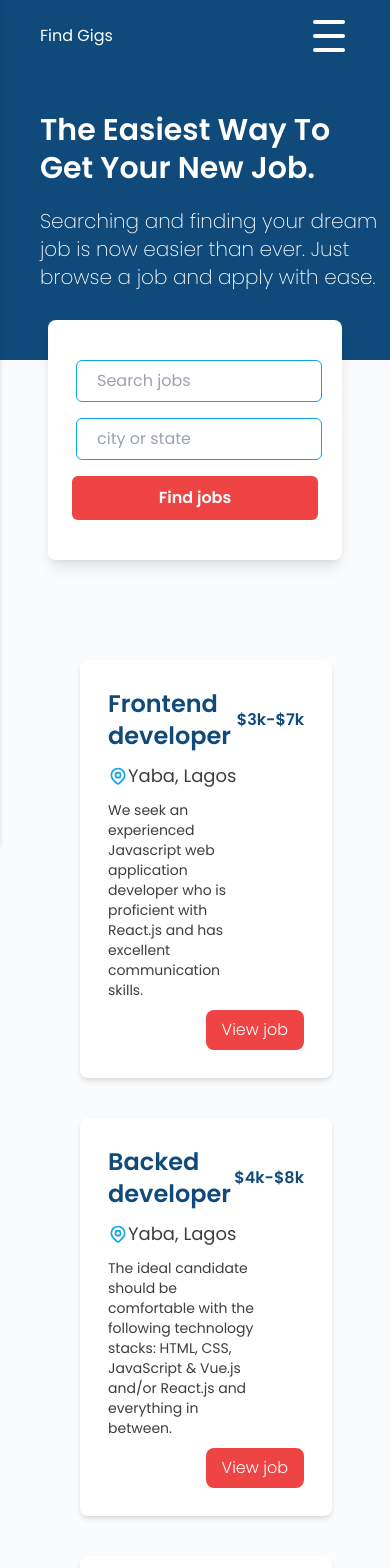
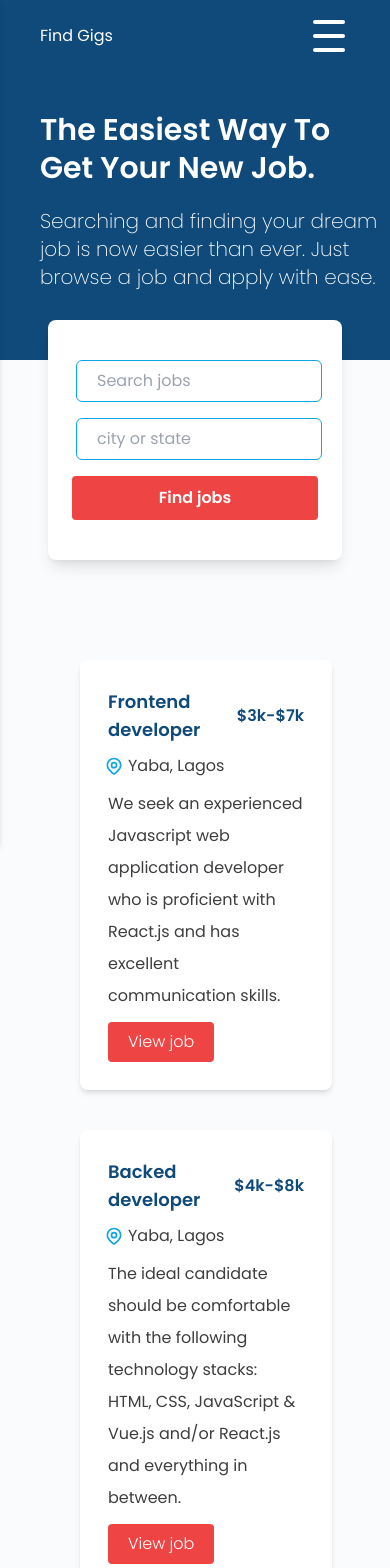
Before and after one commit to Ademayowa/jobapp-v3, a Next.js app: page / in a window 390 px wide. Shown: the top 1568 px of the page. Built offline with nearby package versions, Linux system fonts and the light colour scheme.

Commit message:
refactored jobs

```diff
--- a/components/Jobs.js
+++ b/components/Jobs.js
@@ -14,22 +14,24 @@ export default function Jobs({ job }) {
           className='col-span-10 lg:col-span-4 mx-auto rounded-lg shadow-md my-5 bg-white p-7 cursor-pointer'
         >
           <div className='flex items-center text-blueColor font-bold'>
-            <h2 className='flex flex-1 text-blueColor text-2xl font-bold'>
+            <h2 className='flex flex-1 text-blueColor text-lg md:text-2xl font-bold'>
               {job.role}
             </h2>
             <p>{job.salary}</p>
           </div>
 
-          <div className='flex items-center mt-2.5'>
-            <LocationMarkerIcon className='h-5 w-5 text-sky-500' />
-            <p className='text-[#3E3E40] text-lg'>{job.location}</p>
+          <div className='flex items-center space-x-1 mt-2.5'>
+            <LocationMarkerIcon className='h-5 w-5 text-sky-500 -ml-1' />
+            <p className='text-grayColor text-base md:text-lg'>
+              {job.location}
+            </p>
           </div>
-          <p className='text-[#3E3E40] text-sm mt-2.5 w-3/4'>
+          <p className='text-grayColor text-base mt-2.5 !w-full md:w-3/4 leading-8'>
             {job.description}
           </p>
 
-          <div className='flex justify-end mt-2.5'>
-            <button className='rounded-lg bg-red-500 px-4 py-2 text-white font-light'>
+          <div className='flex mt-2.5'>
+            <button className='rounded bg-red-500 px-5 py-2 text-white font-light'>
               View job
             </button>
           </div>
--- a/components/Search.js
+++ b/components/Search.js
@@ -22,7 +22,7 @@ export default function Search() {
       </div>
 
       <div className='flex flex-auto md:flex-none items-center mx-1 md:mx-0'>
-        <button className='flex flex-auto justify-center rounded-md bg-red-500 px-5 py-2.5 text-white font-bold'>
+        <button className='flex flex-auto justify-center rounded bg-red-500 px-5 py-2.5 text-white font-bold'>
           Find jobs
         </button>
       </div>
--- a/tailwind.config.js
+++ b/tailwind.config.js
@@ -13,6 +13,7 @@ module.exports = {
     extend: {
       colors: {
         blueColor: '#0F4A7B',
+        grayColor: '#3E3E40',
       },
       fontFamily: {
         poppins: ['Poppins', 'sans-serif'],
```
